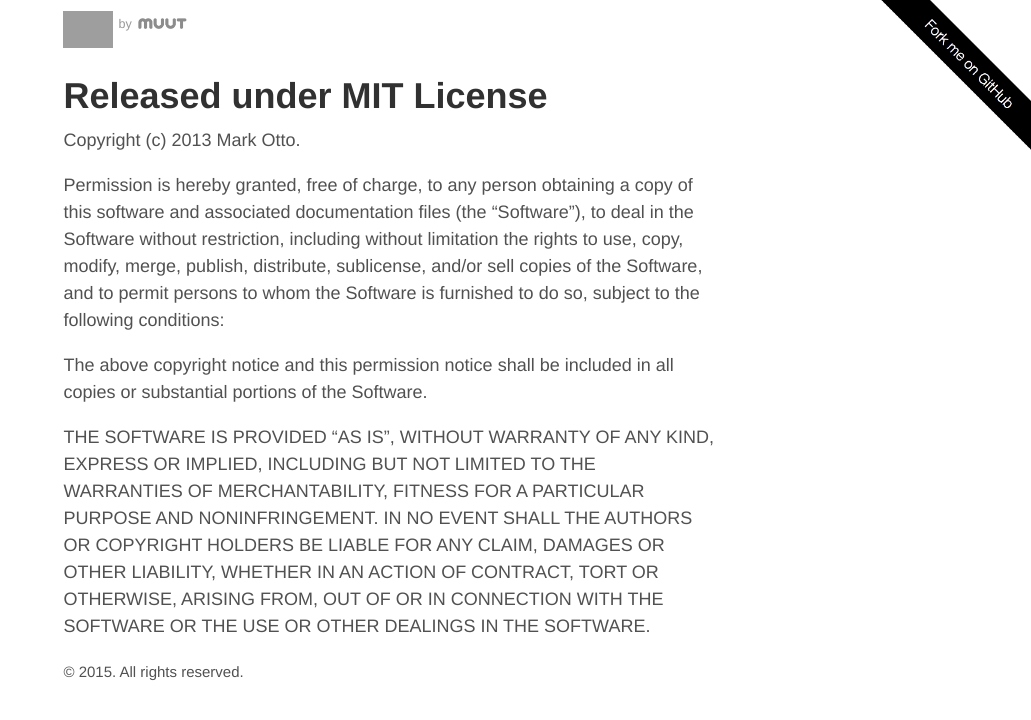
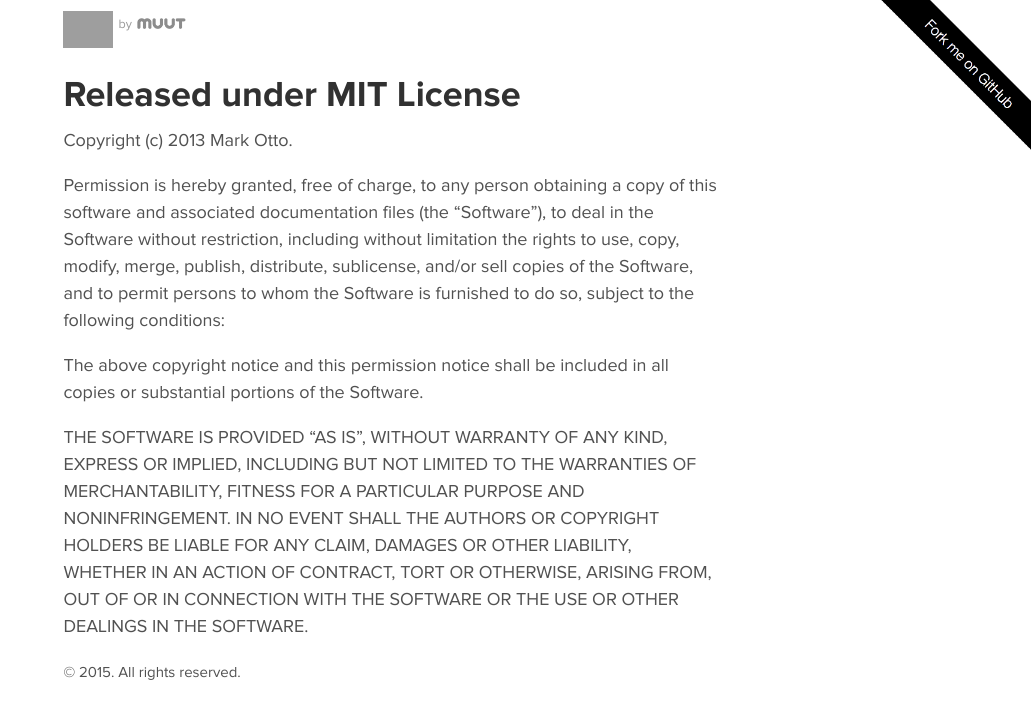
Before and after one commit to riot/riot.github.io, a Jekyll site: the page built from LICENSE.md, in a window 1280 px wide. Shown: the top 720 px of the page, without its empty margins (249-1280 px from the left). Built offline with Jekyll 4.4.1, drawn with Linux system fonts in a browser that asks for light colours; Markdown is read by kramdown in place of the engine named in the settings; grey boxes are pictures that could not be loaded.

Commit message:
Use Proxima Nova font globally

```diff
--- a/_layouts/default.html
+++ b/_layouts/default.html
@@ -44,6 +44,10 @@
         <strong>by</strong>
         <a href="https://muut.com/"><img id="muut-logo" src="/img/logo/muut.png"></a>
       </span>
+
+      <nav id="nav">
+
+      </nav>
     </header>
 
     <main id="main">
--- a/style/_base.scss
+++ b/style/_base.scss
@@ -14,8 +14,37 @@ body {
   padding: 0;
 }
 
+@font-face {
+  font-family: 'Proxima Nova';
+  font-style: normal;
+  font-weight: 300;
+  src: local('Proxima Nova Light'), local('ProximaNova-Light'), url(/font/pn-light.woff) format('woff');
+}
+
+@font-face {
+  font-family: 'Proxima Nova';
+  font-style: normal;
+  font-weight: 400;
+  src: local('Proxima Nova'), local('ProximaNova'), url(/font/pn-reg.woff) format('woff');
+}
+
+@font-face {
+  font-family: 'Proxima Nova';
+  font-style: normal;
+  font-weight: 700;
+  src: local('Proxima Nova Bold'), local('ProximaNova-Bold'), url(/font/pn-bold.woff) format('woff');
+}
+
+@font-face {
+  font-family: 'Proxima Nova';
+  font-style: italic;
+  font-weight: 400;
+  src: local('Proxima Nova Italic'), local('ProximaNova-Italic'), url(/font/pn-regitalic.woff) format('woff');
+}
+
+
 html {
-  font-family: "Helvetica Neue", Helvetica, Arial, sans-serif;
+  font-family: "Proxima Nova", "Myriad Pro", "Helvetica Neue", sans-serif;
   font-size: 16px;
   line-height: 1.5;
 
```
Also changed, not shown: font/pn-black.woff (added), font/pn-bold.woff (added), font/pn-extrabold.woff (added), font/pn-light.woff (added), font/pn-lightitalic.woff (added), font/pn-reg.woff (added), font/pn-regitalic.woff (added), font/pn-sbold.woff (added), font/pn-sbolditalic.woff (added), font/pn-thin.woff (added).
